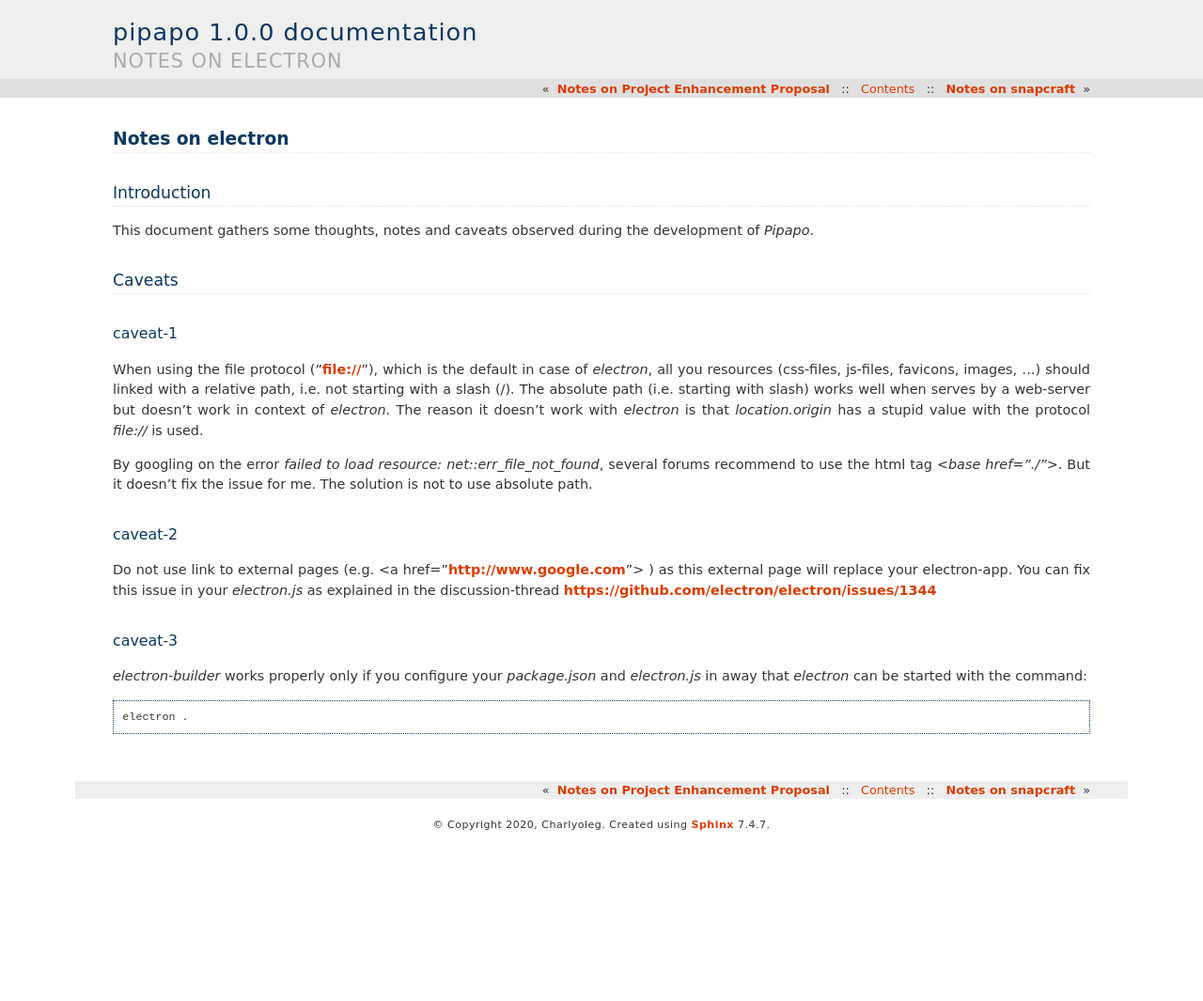
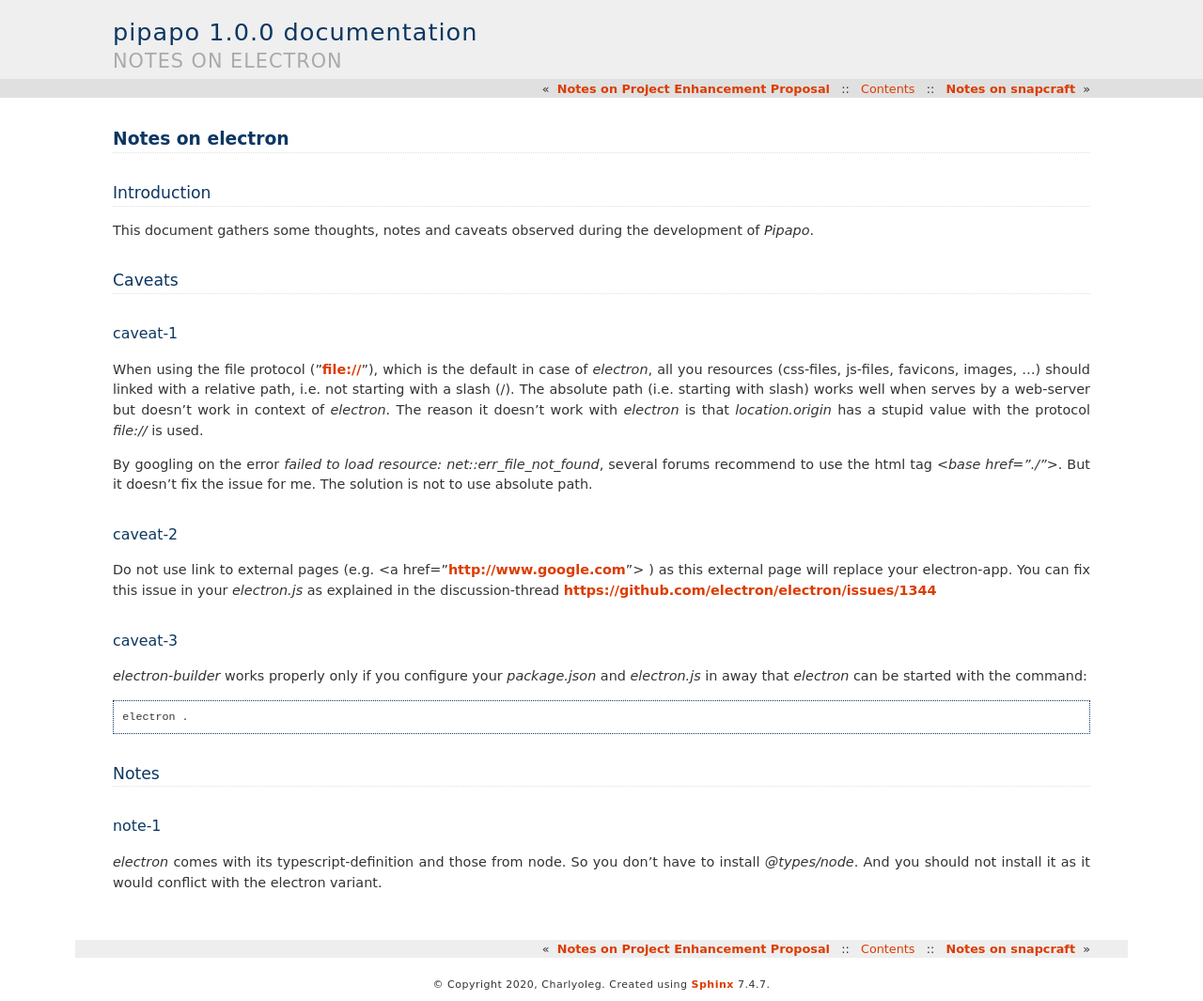
Before and after one commit to charlyoleg/pipapo, a Sphinx documentation site: the page built from docs/notes_on_electron.rst, in a window 1280 px wide. Shown: the whole page at 94% size. Built offline with Sphinx 7.4.7, drawn with Linux system fonts in a browser that asks for light colours; before the commit the page ends 900 px from its top, so only the background shows below that.

Commit message:
more docs

```diff
--- a/docs/notes_on_electron.rst
+++ b/docs/notes_on_electron.rst
@@ -31,3 +31,12 @@ caveat-3
 *electron-builder* works properly only if you configure your *package.json* and *electron.js* in away that *electron* can be started with the command::
 
   electron .
+
+
+Notes
+=====
+
+note-1
+------
+
+*electron* comes with its typescript-definition and those from node. So you don't have to install *@types/node*. And you should not install it as it would conflict with the electron variant.
```
